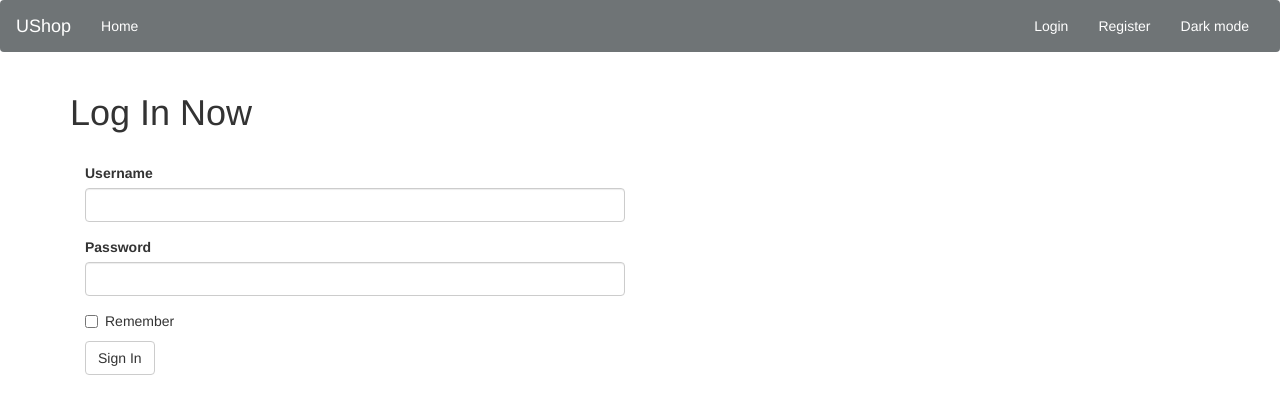
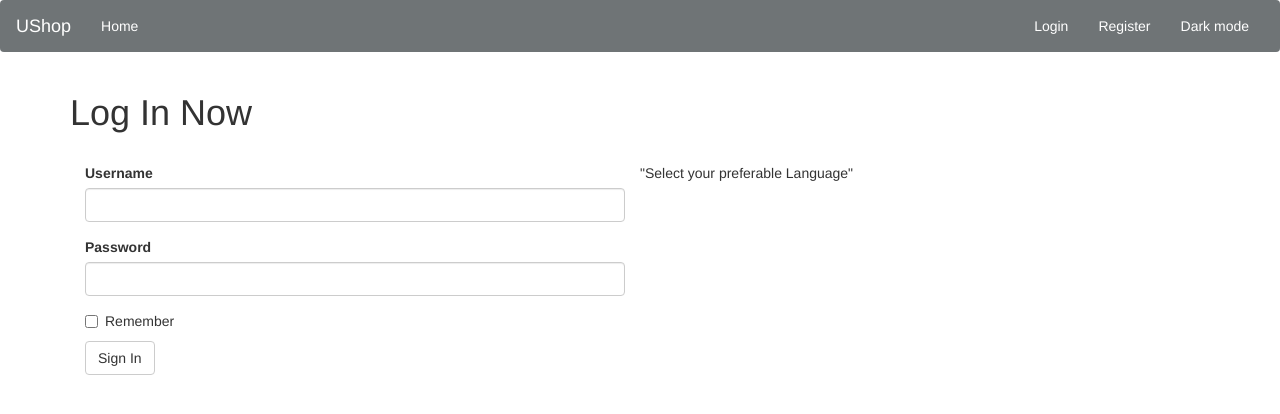
Before and after one commit to seafu47/CMPE131_final-project, a Flask app: page /login in a window 1280 px wide. Shown: the top 414 px of the page. Run offline with Flask 2, Linux system fonts and the light colour scheme; some libraries are stand-ins or nearby versions.

Commit message:
added google translate api to the the login page

```diff
--- a/teamproject/app/templates/login.html
+++ b/teamproject/app/templates/login.html
@@ -7,4 +7,26 @@
         {% import 'bootstrap/wtf.html' as wtf %}
         {{ wtf.quick_form(form) }}
     </div>
+
+
+<html lang="en-US">
+    <body>
+
+    <p>
+    "Select your preferable Language"
+    </p>
+
+    <div id="google_translate_element"></div>
+
+    <script type="text/javascript">
+    function googleTranslateElementInit() {
+    new google.translate.TranslateElement({pageLanguage: 'en'}, 'google_translate_element');
+    }
+    </script>
+
+    <script type="text/javascript" src="//translate.google.com/translate_a/element.js?cb=googleTranslateElementInit"></script>
+
+</body>
+</html>
+
 {% endblock %}
```
